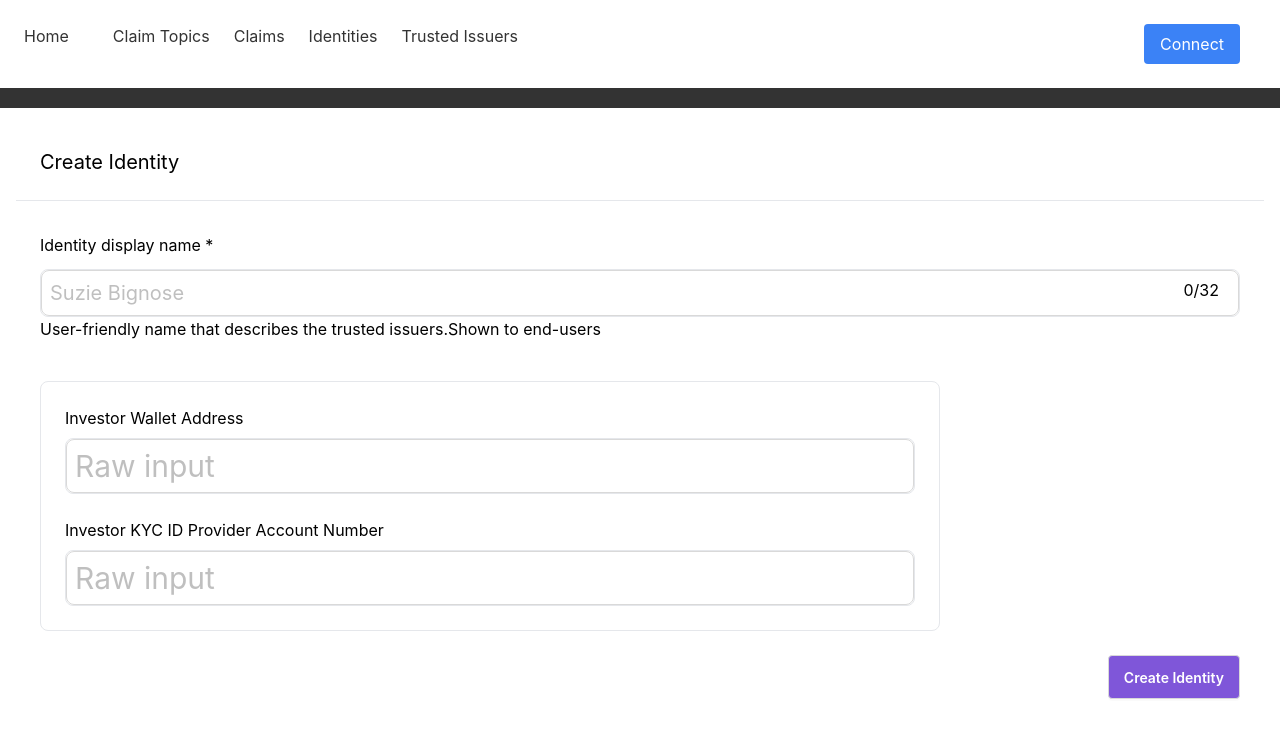
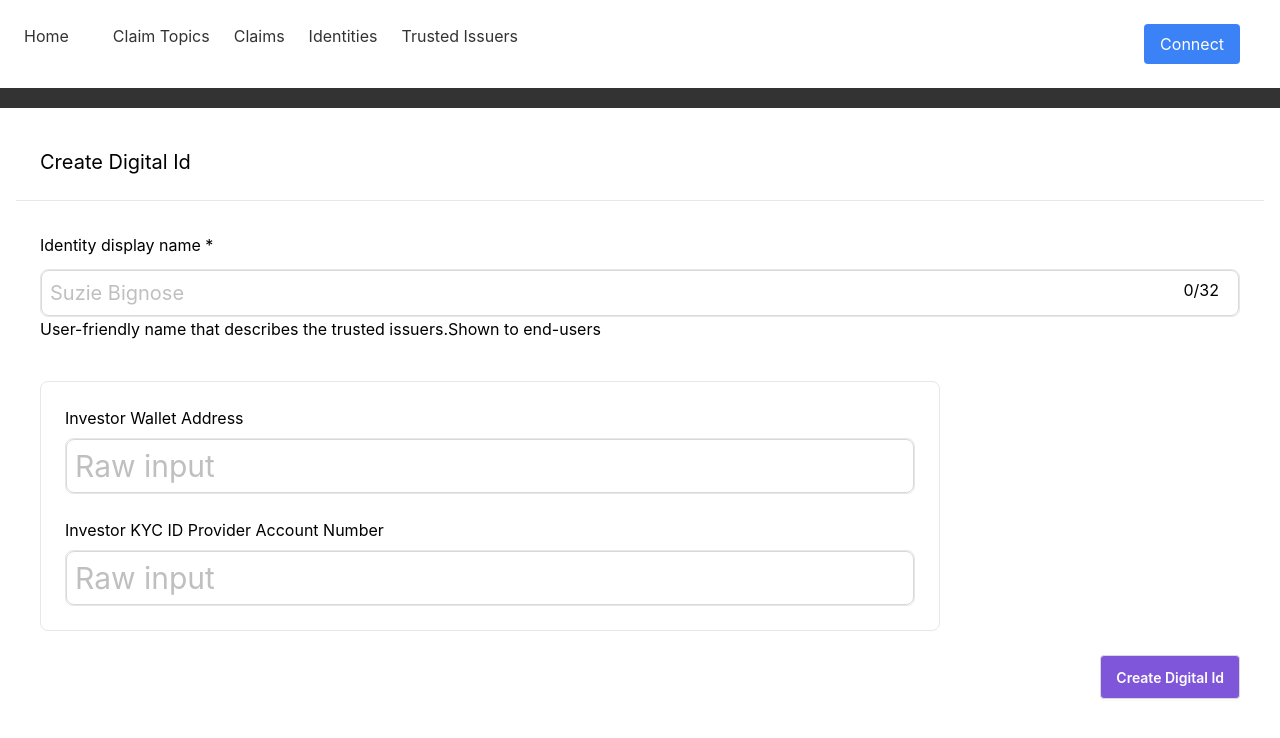
Before and after one commit to nomyx-io/nomyx-id, a React (Create React App) app in the folder ui/: page /identities/create in a window 1280 px wide. Shown: the top 738 px of the page. Built offline with nearby package versions, Linux system fonts and the light colour scheme.

Commit message:
fix : naming change as per jira ticket

```diff
--- a/ui/src/components/CreateDigitalId.jsx
+++ b/ui/src/components/CreateDigitalId.jsx
@@ -7,7 +7,7 @@ function CreateDigitalId() {
     const [accountNumber, setAccountNumber] = React.useState('')
     return (
         <div >
-            <p className='text-xl p-6'>Create Identity</p>
+            <p className='text-xl p-6'>Create Digital Id</p>
             <hr></hr>
             <div className='p-6 mt-2'>
                 <div>
@@ -18,7 +18,7 @@ function CreateDigitalId() {
                     </div>
                     <p>User-friendly name that describes the trusted issuers.Shown to end-users</p>
                 </div>
-                <div className='mt-10 mb-6 w-[75%] border p-6 rounded-lg'>
+                <div className='mt-10 mb-6 w-[75%] max-[600px]:w-full border p-6 rounded-lg'>
                     <div>
                         <p>Investor Wallet Address</p>
                         <div className='mt-2 relative w-full flex border rounded-lg'>
@@ -33,7 +33,7 @@ function CreateDigitalId() {
                     </div>
                 </div>
                 <div className='flex justify-end max-[600px]:justify-center'>
-                    <Button className='max-[600px]:w-[60%] min-w-max text-center font-semibold rounded h-11 bg-[#7F56D9] text-white'>Create Identity</Button>
+                    <Button className='max-[600px]:w-[60%] min-w-max text-center font-semibold rounded h-11 bg-[#7F56D9] text-white'>Create Digital Id</Button>
                 </div>
             </div>
         </div>
--- a/ui/src/components/NavBar.jsx
+++ b/ui/src/components/NavBar.jsx
@@ -31,7 +31,7 @@ const NavBar = ({
           <ul className="space-y-2 mt-2">
             <li><Link to="/identities/add" className="hover:underline">Add new...</Link></li>
             <li><Link to="/identities" className="hover:underline">List</Link></li>
-            <li><Link to="/identities/create" className="hover:underline">Create DigitalId</Link></li>
+            <li><Link to="/identities/create" className="hover:underline">Create Digital Id</Link></li>
           </ul>
         </li>
         <li className="hover:underline">
```
